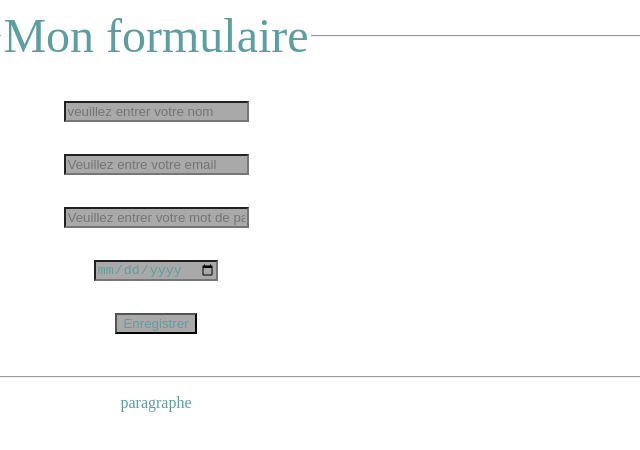
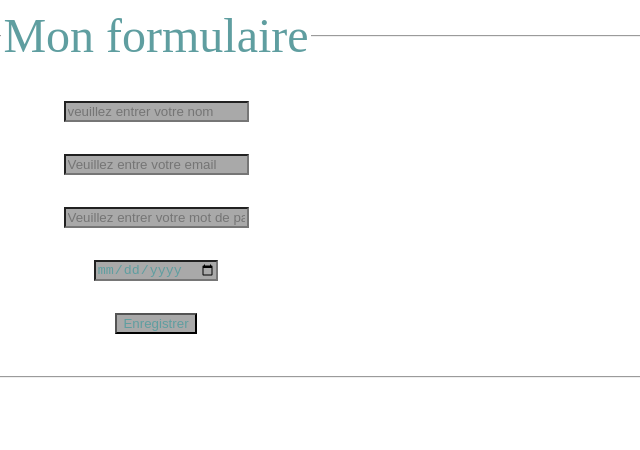
Before and after one commit to Jeannyfer/jennifer, a plain HTML site: page index.html in a window 1280 px wide. Shown: the full height of the page, 484-1124 px from the left. Drawn offline with Linux system fonts and the light colour scheme.

Commit message:
paragraphe

```diff
--- a/index.html
+++ b/index.html
@@ -30,7 +30,6 @@
             </div>
         </form>
     </fieldset>
-    <p>paragraphe</p>
 </body>
 
 </html>
```
